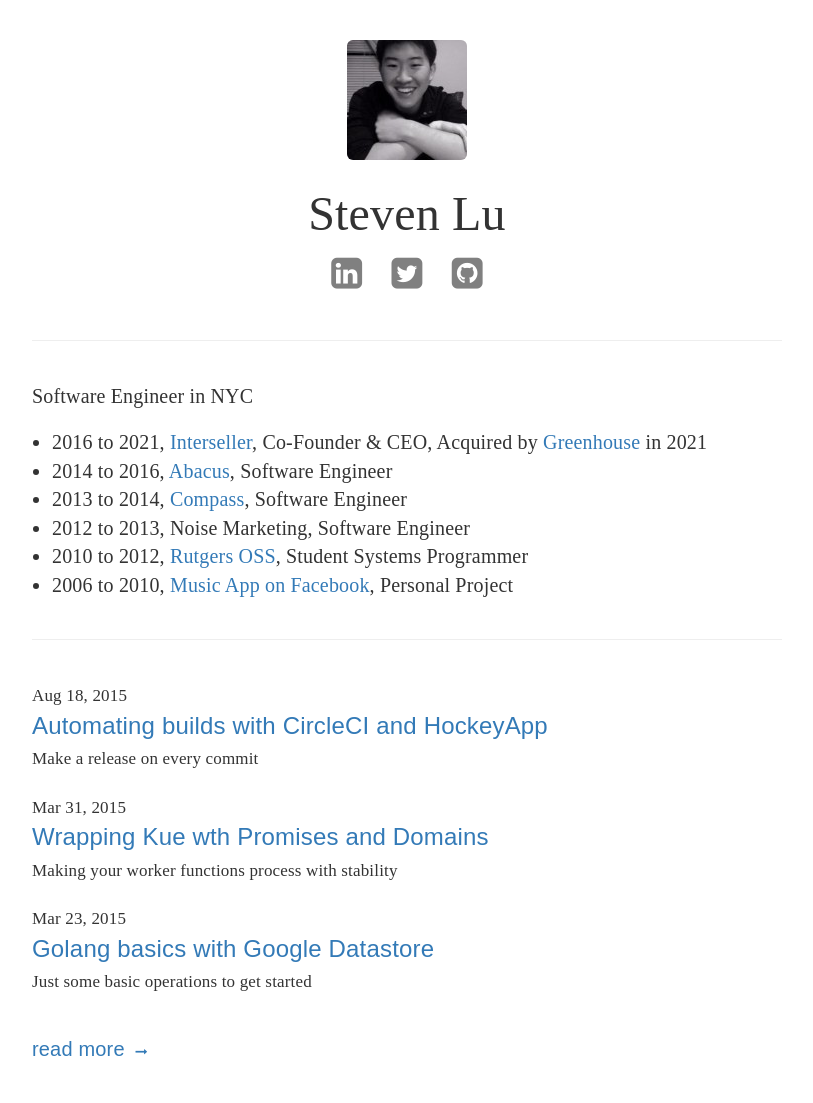
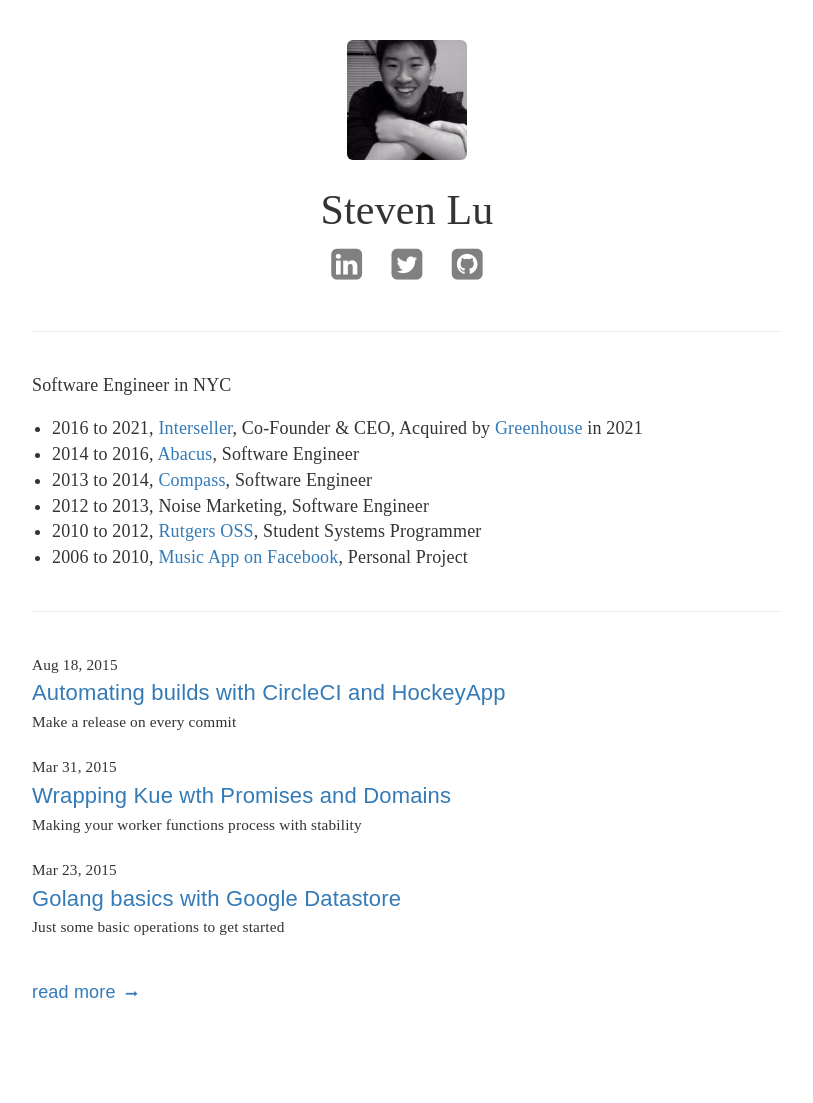
Before and after one commit to sjlu/sjlu.github.io, a Jekyll site: the page built from index.html, in a window 1280 px wide. Shown: the whole page, without its empty margins (233-1046 px from the left). Built offline with Jekyll 4.4.1, drawn with Linux system fonts in a browser that asks for light colours; nearby versions of some CDN libraries; after the commit the page ends 1046 px from its top, so only the background shows below that.

Commit message:
Updating font-sizes

```diff
--- a/css/main.scss
+++ b/css/main.scss
@@ -112,7 +112,7 @@
 }
 
 p {
-  font-size: 20px;
+  font-size: 18px;
   line-height: 1.5;
   margin-bottom: 17px;
 
@@ -141,7 +141,7 @@
   .name {
     margin-top: 2rem;
 
-    font-size: 48px;
+    font-size: 42px;
     font-weight: 400;
   }
 
@@ -179,7 +179,7 @@
 
 #about {
   ul {
-    font-size: 20px;
+    font-size: 18px;
     padding-left: 2rem;
   }
 }
@@ -208,11 +208,11 @@
   .headline {
     margin: 20px 0;
 
-    font-size: 20px;
+    font-size: 18px;
 
     .title {
       font-family: "freight-sans-pro", sans-serif;
-      font-size: 24px;
+      font-size: 22px;
       font-weight: 400;
     }
 
@@ -231,7 +231,7 @@
 }
 
 .more {
-  font-size: 20px;
+  font-size: 18px;
   font-family: "freight-sans-pro", sans-serif;
 
   i {
@@ -253,7 +253,7 @@
     h1 {
       margin-top: 0;
       margin-bottom: 0;
-      font-size: 32px;
+      font-size: 30px;
     }
 
     h2,h3,h4,h5 {
@@ -278,7 +278,7 @@
   }
 
   .post-content {
-    font-size: 20px;
+    font-size: 18px;
     line-height: 1.5;
     margin-bottom: 17px;
 
```
